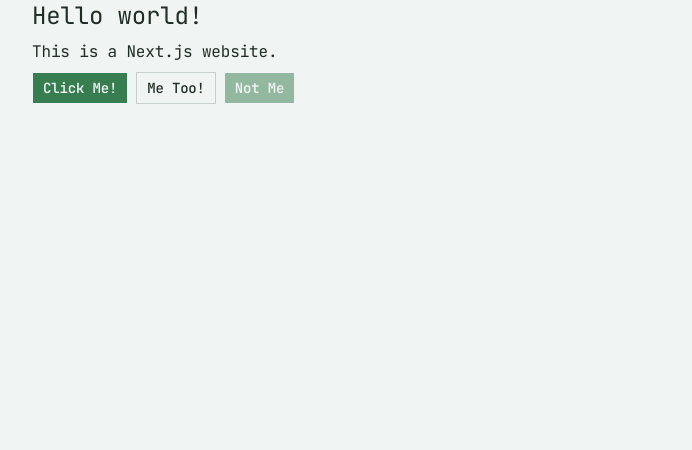
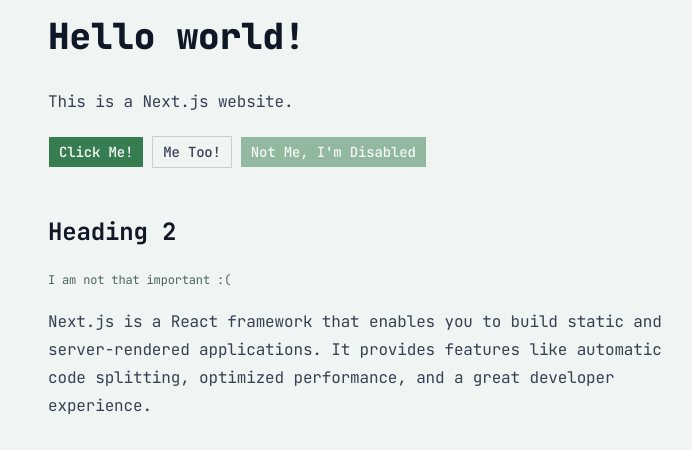
Before and after one commit to felixfsdev/nextjs-fsa, a Next.js app: page / in a window 1280 px wide. Shown: the top 450 px of the page, without its empty margins (272-964 px from the left). Built offline with nearby package versions, Linux system fonts and the light colour scheme.

Commit message:
add tailwind typography plugin

```diff
--- a/app/globals.css
+++ b/app/globals.css
@@ -1,4 +1,5 @@
 @import "tailwindcss";
+@plugin "@tailwindcss/typography";
 
 @custom-variant dark (&:is(.dark *));
 
--- a/app/page.tsx
+++ b/app/page.tsx
@@ -2,16 +2,25 @@
 
 export default function Home() {
   return (
-    <div className="flex flex-col gap-2 min-w-2xl mx-auto">
-      <h1 className="text-2xl">Hello world!</h1>
+    <div className="prose min-w-2xl mx-auto p-4">
+      <h1>Hello world!</h1>
       <p>This is a Next.js website.</p>
-      <div className="flex gap-2">
+      <div className="not-prose flex gap-2">
         <Button className="w-min">Click Me!</Button>
         <Button variant="outline">Me Too!</Button>
         <Button className="w-min" disabled>
-          Not Me
+          Not Me, I'm Disabled
         </Button>
       </div>
+      <h2>Heading 2</h2>
+      <p className="text-xs text-muted-foreground">
+        I am not that important :(
+      </p>
+      <p>
+        Next.js is a React framework that enables you to build static and
+        server-rendered applications. It provides features like automatic code
+        splitting, optimized performance, and a great developer experience.
+      </p>
     </div>
   );
 }
--- a/package.json
+++ b/package.json
@@ -22,6 +22,7 @@
   },
   "devDependencies": {
     "@tailwindcss/postcss": "^4",
+    "@tailwindcss/typography": "^0.5.19",
     "@types/node": "^20",
     "@types/react": "^19",
     "@types/react-dom": "^19",
```
Also changed, not shown: 1 other file (tests, documents, lock files or other folders).
